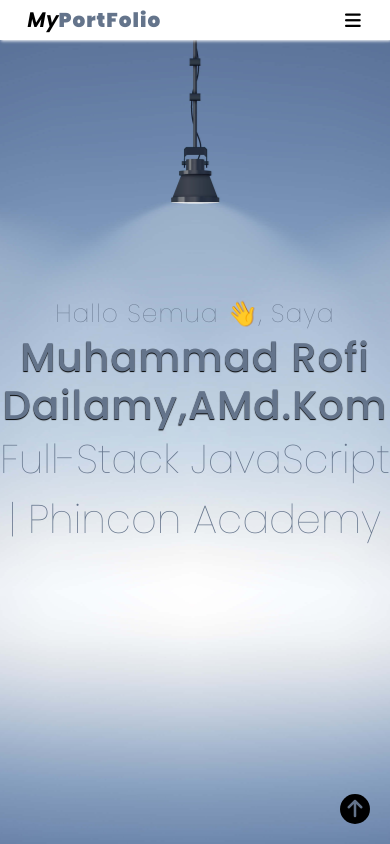
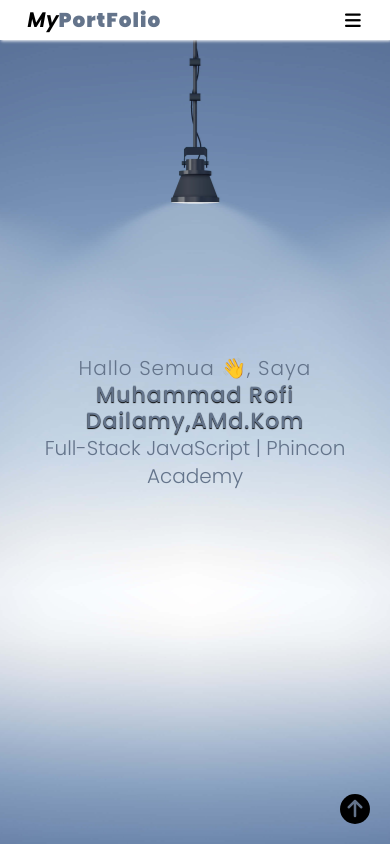
Before and after one commit to rofiday/portfolio-personal, a plain HTML site: page index.html in a window 390 px wide. Shown: the top 844 px of the page. Drawn offline with Linux system fonts and the light colour scheme.

Commit message:
feat: "fixing hero font"

```diff
--- a/assets/css/style.css
+++ b/assets/css/style.css
@@ -465,19 +465,21 @@ textarea:focus {
     height: 100%;
     margin: 0 auto;
     text-align: center;
+    padding: 3rem;
+    line-height: 1.4;
   }
   .hero .row .content h3 {
-    font-size: 2.5rem;
-    font-weight: 100;
+    font-size: 2rem;
+    font-weight: 300;
   }
   .hero .row .content h1 {
-    font-size: 4rem;
+    font-size: 2.2rem;
     font-weight: 500;
     line-height: 1.2;
   }
   .hero .row .content h2 {
-    font-size: 4rem;
-    font-weight: 100;
+    font-size: 2rem;
+    font-weight: 300;
   }
   .hero .row .content p {
     font-size: 2rem;
```
